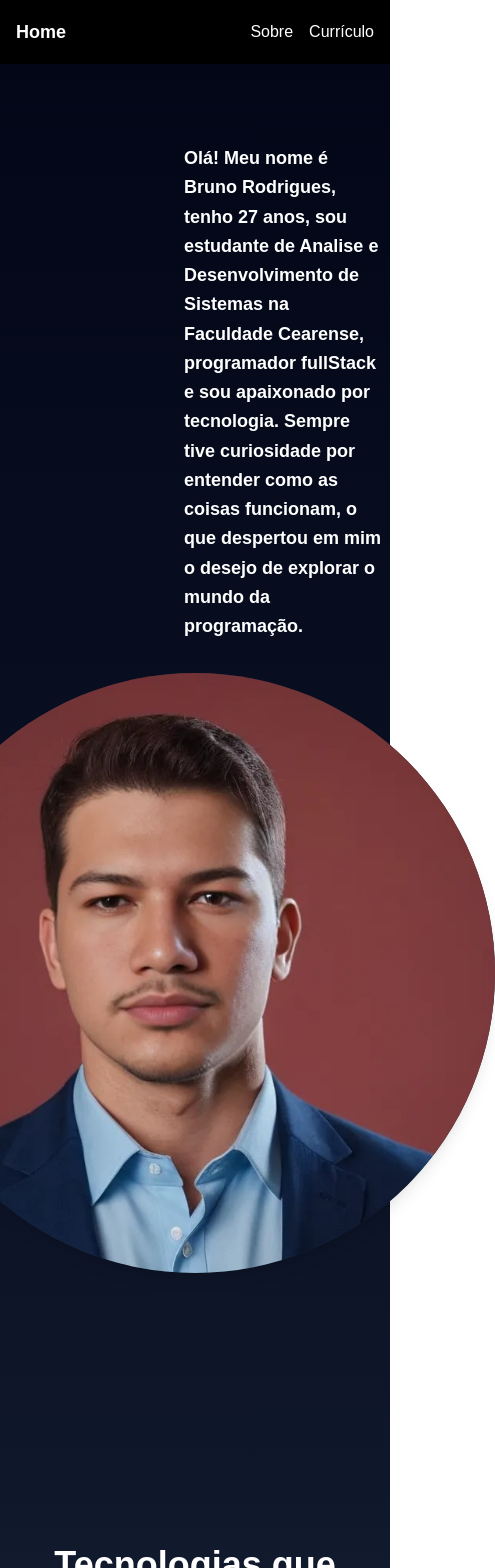
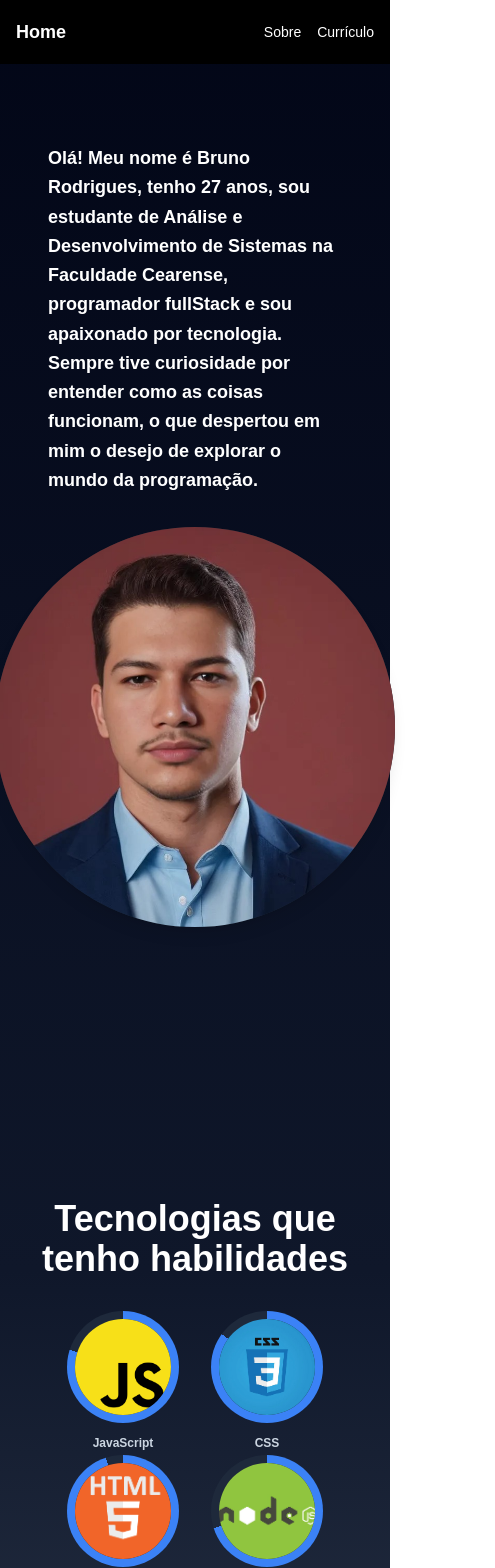
Before and after one commit to Bruno-rodrigues-farias/Portifolio, a Next.js app: page / in a window 390 px wide. Shown: the top 1568 px of the page, 495 px wide, since content can reach past the window. Built offline with nearby package versions, Linux system fonts and the light colour scheme.

Commit message:
Atualizando o projeto

```diff
--- a/src/Components/Feed/index.tsx
+++ b/src/Components/Feed/index.tsx
@@ -4,15 +4,15 @@ export default function Feed() {
     return (
         <div className="bg-gradient-to-b from-slate-950 via-slate-900 to-slate-600 min-h-screen flex flex-col items-center justify-start p-8 gap-8">
             {/* Texto e Foto lado a lado */}
-            <div className="flex flex-col md:flex-row items-center justify-between gap-8 w-full mt-28 px-16">
+            <div className="flex flex-col md:flex-row items-center justify-between gap-8 w-full mt-28 px-4 md:px-16">
                 {/* Texto com animação */}
-                <div className="text-white text-lg md:text-3xl font-bold max-w-md leading-relaxed opacity-0 translate-y-10 animate-fade-in w-full md:w-2/3 ml-44">
-                    Olá! Meu nome é Bruno Rodrigues, tenho 27 anos, sou estudante de Analise e Desenvolvimento de Sistemas na Faculdade Cearense, programador fullStack e sou apaixonado por tecnologia. Sempre tive curiosidade por entender como as coisas funcionam, o que despertou em mim o desejo de explorar o mundo da programação.
+                <div className="text-white text-lg md:text-3xl font-bold max-w-md leading-relaxed opacity-0 translate-y-10 animate-fade-in w-full md:w-2/3 ml-0 md:ml-44">
+                    Olá! Meu nome é Bruno Rodrigues, tenho 27 anos, sou estudante de Análise e Desenvolvimento de Sistemas na Faculdade Cearense, programador fullStack e sou apaixonado por tecnologia. Sempre tive curiosidade por entender como as coisas funcionam, o que despertou em mim o desejo de explorar o mundo da programação.
                 </div>
 
                 {/* Cartão com animação */}
                 <div className="transform opacity-0 animate-slide-up rounded-lg">
-                    <div className="flex items-center justify-center w-[600px] h-[600px] rounded-full overflow-hidden shadow-lg bg-gray-800">
+                    <div className="flex items-center justify-center w-[400px] h-[400px] md:w-[600px] md:h-[600px] rounded-full overflow-hidden shadow-lg bg-gray-800">
                         <Image
                             src="/imagens/perfil1.jpg"
                             alt="Imagem"
@@ -44,7 +44,7 @@ export default function Feed() {
                     ].map((skill, index) => (
                         <div
                             key={index}
-                            className="relative w-32 h-32 rounded-full flex items-center justify-center"
+                            className="relative w-28 h-28 md:w-32 md:h-32 rounded-full flex items-center justify-center"
                             style={{
                                 background: `conic-gradient(
                                     #3b82f6 ${skill.level}%,
@@ -52,7 +52,7 @@ export default function Feed() {
                                 )`,
                             }}
                         >
-                            <div className="w-28 h-28 bg-gray-800 rounded-full flex items-center justify-center overflow-hidden">
+                            <div className="w-24 h-24 md:w-28 md:h-28 bg-gray-800 rounded-full flex items-center justify-center overflow-hidden">
                                 <img
                                     src={skill.image}
                                     alt={skill.name}
@@ -60,21 +60,17 @@ export default function Feed() {
                                 />
                             </div>
 
-
-                            <span className="absolute -bottom-7 text-slate-300 text-sm font-semibold">
+                            <span className="absolute -bottom-7 text-slate-300 text-xs md:text-sm font-semibold">
                                 {skill.name}
                             </span>
-
                         </div>
                     ))}
                 </div>
             </div>
 
-
-
+            {/* Redes Sociais */}
             <div className="flex flex-col items-center justify-center mt-60">
                 <h1 className="text-white text-lg md:text-3xl font-bold max-w-4xl leading-relaxed opacity-0 translate-y-10 animate-fade-in">Redes Sociais</h1>
-
                 <div className="flex gap-4 mt-4">
                     <a
                         href="https://www.facebook.com/BrunoRodrigues1616/"
@@ -110,7 +106,6 @@ export default function Feed() {
                     </a>
                 </div>
             </div>
-
         </div>
     );
 }
--- a/src/Components/Header/index.tsx
+++ b/src/Components/Header/index.tsx
@@ -1,10 +1,11 @@
 export default function Header() {
     return (
         <div className="bg-black flex items-center justify-between h-16 px-4 w-full fixed top-0 z-50">
-            <h1 className="text-white font-bold text-lg"><a href="/">Home</a></h1>
+            <h1 className="text-white font-bold text-lg">
+                <a href="/">Home</a>
+            </h1>
 
-            <ul className="flex gap-4">
-
+            <ul className="flex gap-4 text-sm md:text-lg">
                 <li>
                     <a href="#" className="text-white hover:underline">
                         Sobre
```
Lines whose indentation alone changed are shown as unchanged.
